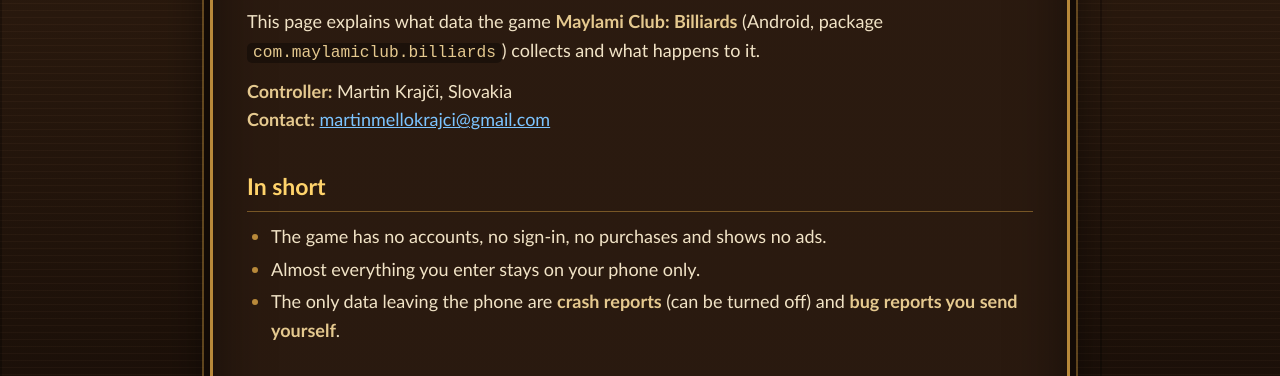
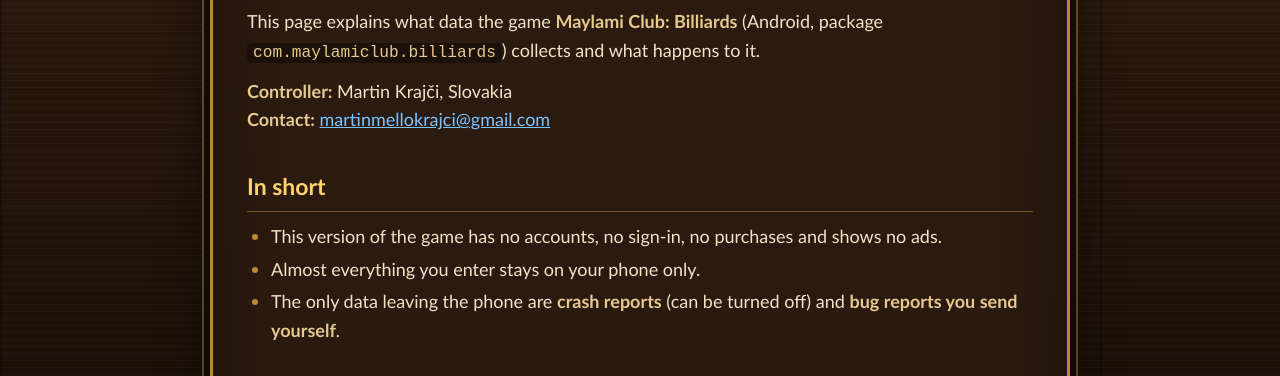
Before and after one commit to martinmellokrajci-max/maylami-club-web, a plain HTML site: page privacy/index.html in a window 1280 px wide. Shown: the part 390-766 px from the top of the page. Drawn offline with Linux system fonts and the light colour scheme.

Commit message:
Privacy policy: this version of the game has no accounts, sign-in or purchases
Co-Authored-By: Claude Fable 5.2 <noreply@anthropic.com>

```diff
--- a/privacy/index.html
+++ b/privacy/index.html
@@ -17,7 +17,7 @@
 <strong>Contact:</strong> <a href="mailto:martinmellokrajci@gmail.com">martinmellokrajci@gmail.com</a></p>
 <h2>In short</h2>
 <ul>
-<li>The game has no accounts, no sign-in, no purchases and shows no ads.</li>
+<li>This version of the game has no accounts, no sign-in, no purchases and shows no ads.</li>
 <li>Almost everything you enter stays on your phone only.</li>
 <li>The only data leaving the phone are <strong>crash reports</strong> (can be turned off) and <strong>bug reports you send yourself</strong>.</li>
 </ul>
```
Also changed, not shown: ochrana-sukromia/index.html (+1 -1 lines).
